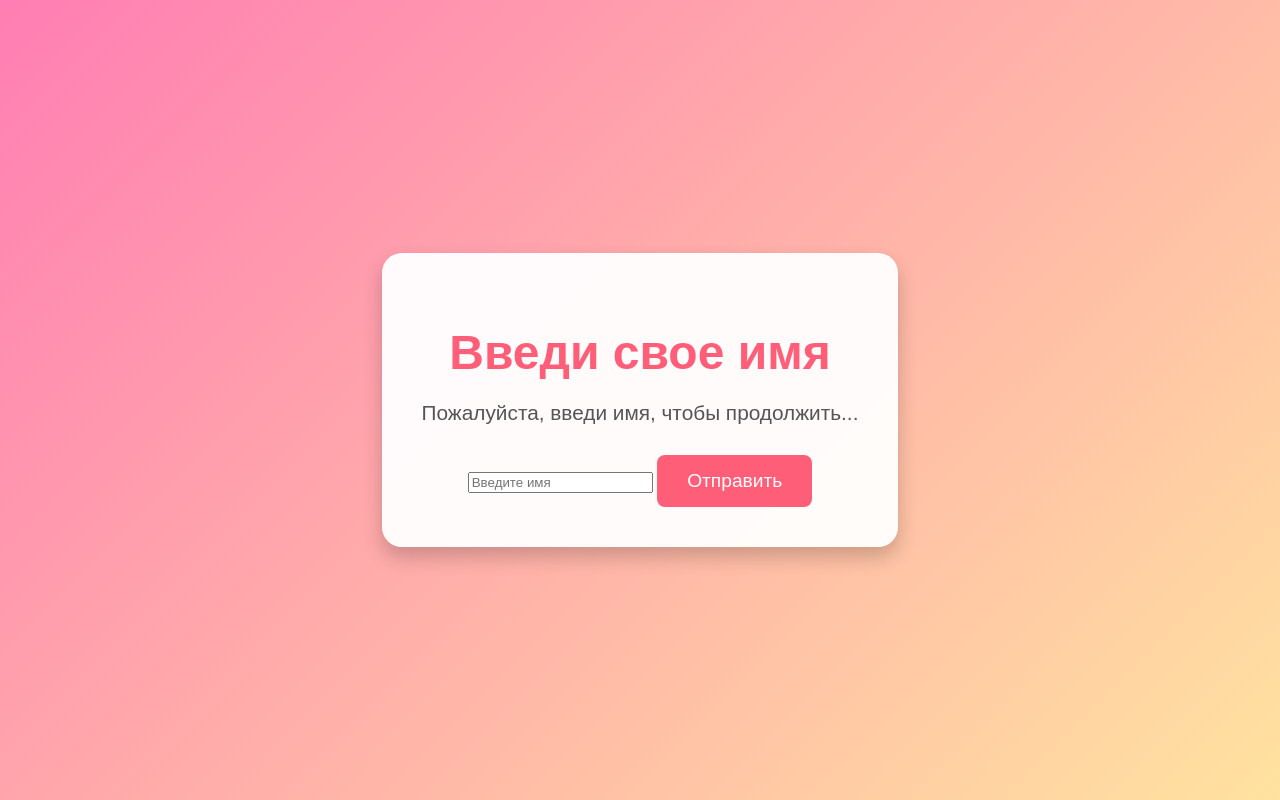
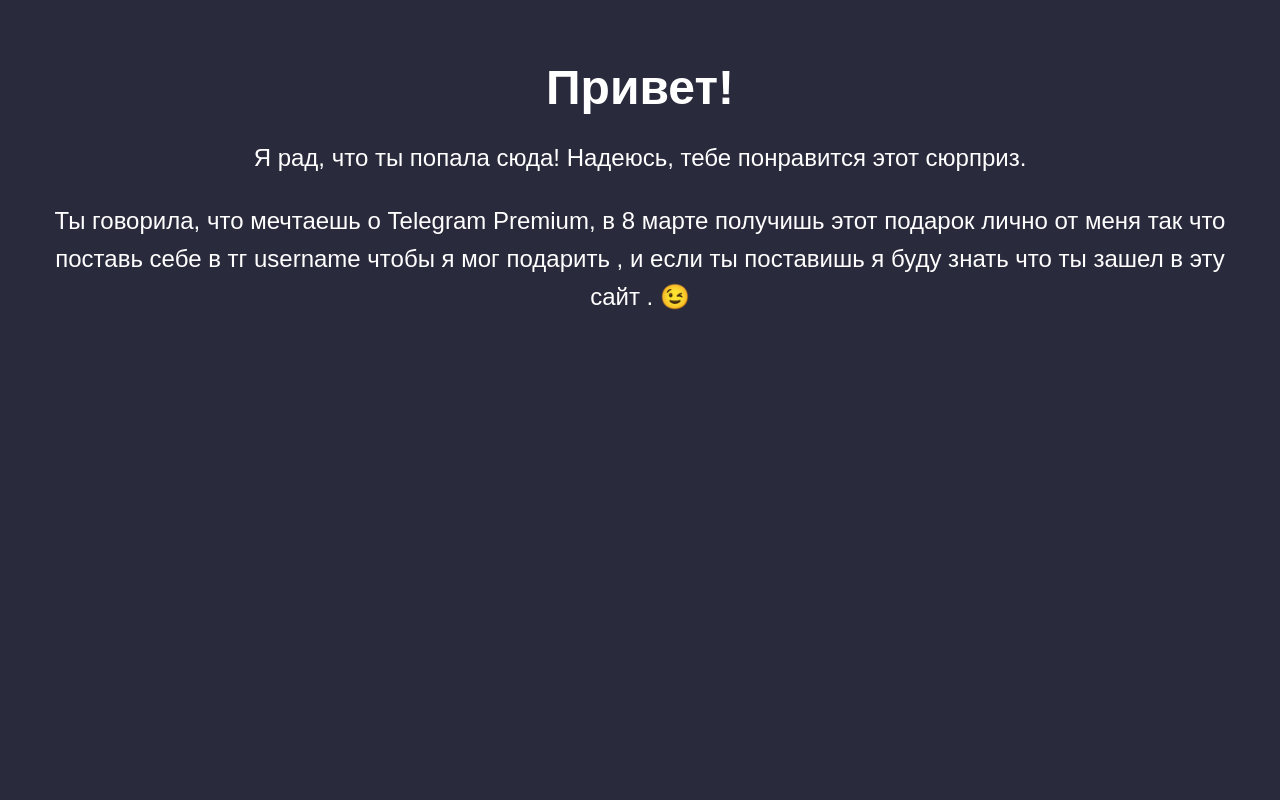
Before and after one commit to 7bhomeprogrammer/openthis, a plain HTML site: page index.html in a window 1280 px wide. Drawn offline with Linux system fonts and the light colour scheme.

Commit message:
Update index.html

```diff
--- a/index.html
+++ b/index.html
@@ -1,90 +1,42 @@
 <!DOCTYPE html>
-<html lang="en">
+<html lang="ru">
 <head>
     <meta charset="UTF-8">
     <meta name="viewport" content="width=device-width, initial-scale=1.0">
-    <title>Welcome</title>
+    <title>Все таки у меня нету ШАНСОВ!!!</title>
     <style>
         body {
             font-family: 'Arial', sans-serif;
-            background: linear-gradient(135deg, #ff7eb3, #ffe29f);
-            margin: 0;
-            padding: 0;
-            display: flex;
-            justify-content: center;
-            align-items: center;
-            height: 100vh;
+            background-color: #2a2a3d;
+            color: white;
+            text-align: center;
+            padding: 20px;
         }
-        #container {
-            text-align: center;
-            padding: 40px;
-            background-color: rgba(255, 255, 255, 0.95);
-            border-radius: 20px;
-            box-shadow: 0px 10px 20px rgba(0, 0, 0, 0.2);
+
+        h1 {
+            font-size: 48px;
+            margin-bottom: 20px;
         }
-        h1 {
-            font-size: 3rem;
-            color: #ff5e78;
-            margin-bottom: 20px;
-            animation: popIn 1s ease-in-out;
+
+        .content {
+            font-size: 24px;
+            line-height: 1.6;
+            margin-bottom: 30px;
         }
-        p {
-            font-size: 1.3rem;
-            color: #555;
-            margin-bottom: 30px;
-            animation: fadeIn 2s ease-in-out;
-        }
-        button {
-            padding: 15px 30px;
-            font-size: 1.2rem;
-            color: white;
-            background-color: #ff5e78;
-            border: none;
-            border-radius: 8px;
-            cursor: pointer;
-            transition: transform 0.3s, background-color 0.3s;
-        }
-        button:hover {
-            background-color: #e04860;
-            transform: scale(1.1);
-        }
-        @keyframes popIn {
-            0% { transform: scale(0.5); opacity: 0; }
-            100% { transform: scale(1); opacity: 1; }
-        }
-        @keyframes fadeIn {
-            0% { opacity: 0; }
-            100% { opacity: 1; }
-        }
-        #error-message {
-            color: red;
-            font-size: 1rem;
-            display: none;
-            margin-top: 15px;
+
+        .image {
+            max-width: 100%;
+            height: auto;
+            border-radius: 10px;
+            margin: 20px 0;
         }
     </style>
 </head>
 <body>
-    <div id="container">
-        <h1>Введи свое имя</h1>
-        <p>Пожалуйста, введи имя, чтобы продолжить...</p>
-        <input type="text" id="name" placeholder="Введите имя">
-        <button id="submit-btn">Отправить</button>
-        <p id="error-message">Неверное имя. Попробуй снова.</p>
+    <h1>Привет!</h1>
+    <div class="content">
+        <p>Я рад, что ты попала сюда! Надеюсь, тебе понравится этот сюрприз.</p>
+        <p>Ты говорила, что мечтаешь о Telegram Premium, в 8 марте получишь этот подарок лично от меня так что поставь себе в тг username чтобы я мог подарить ,  и если ты поставишь я буду знать что ты зашел в эту сайт . 😉</p>
     </div>
-
-    <script>
-        document.getElementById("submit-btn").addEventListener("click", () => {
-            const inputName = document.getElementById("name").value.trim();
-
-            if (inputName.toLowerCase() === "gulzada" || inputName.toLowerCase() === "гульзада") {
-                window.location.href = "https://7bhomeprogrammer.github.io/sndsite/";
-            } else {
-                const errorMessage = document.getElementById("error-message");
-                errorMessage.textContent = "Неверное имя. Попробуй снова.";
-                errorMessage.style.display = "block"; // Показываем сообщение об ошибке
-            }
-        });
-    </script>
 </body>
 </html>
```
